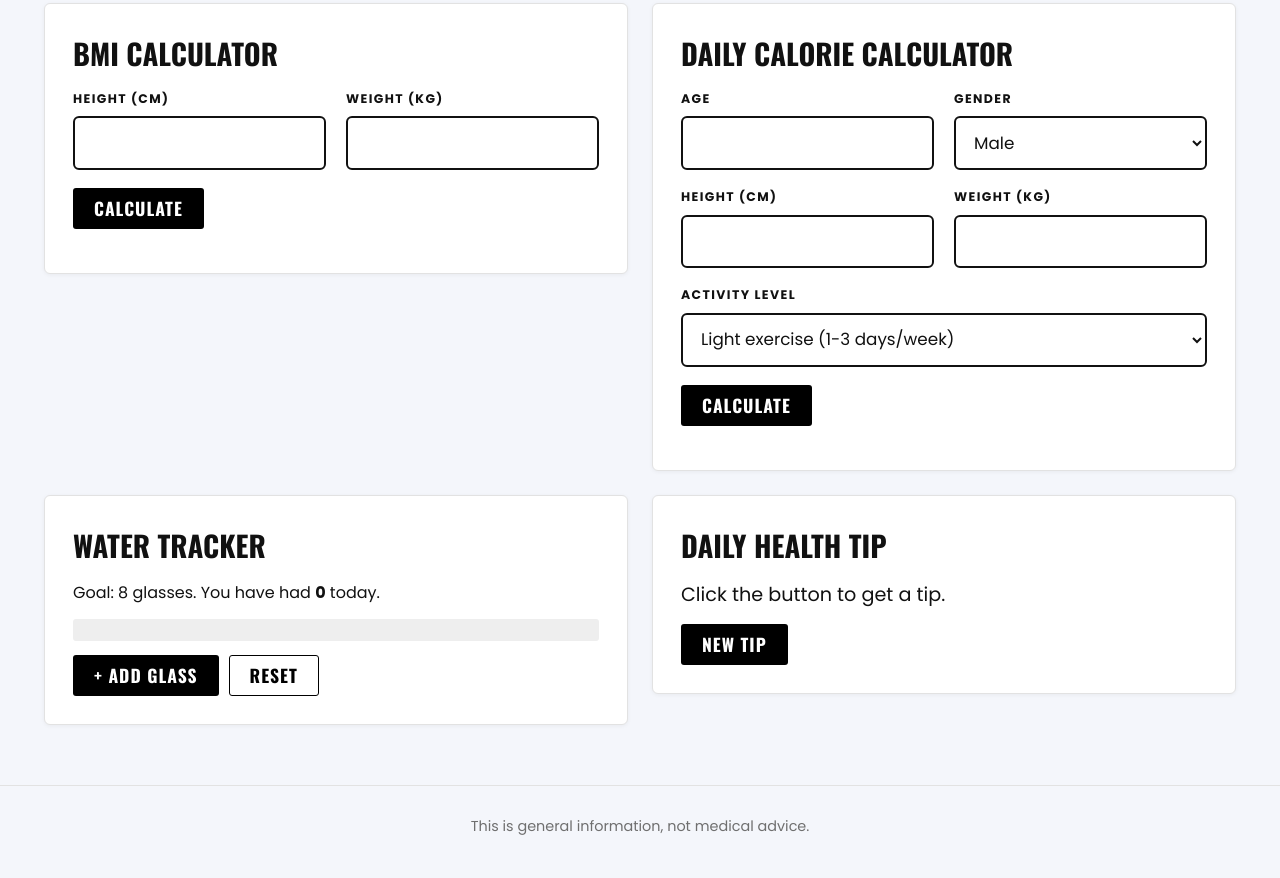
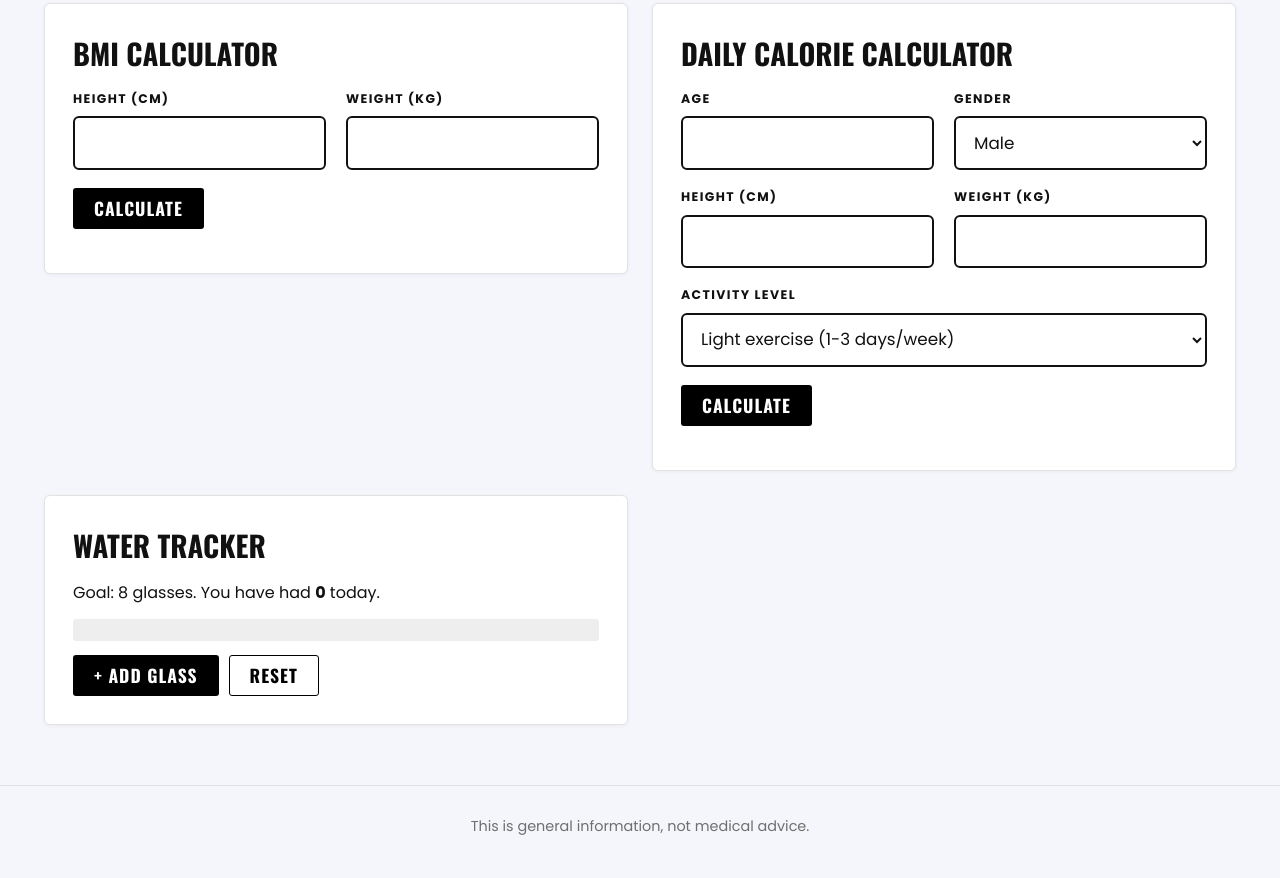
Before and after one commit to ChristinaPeterKessy/My-fitness-floors, a plain HTML site: page learn.html in a window 1280 px wide. Shown: the part 1617-2495 px from the top of the page. Drawn offline with nearby package versions, Linux system fonts and the light colour scheme.

Commit message:
Updated HTML

```diff
--- a/learn.html
+++ b/learn.html
@@ -34,7 +34,7 @@
 
     </div>
 
-    <!-- ===== Pick an activity ===== -->
+    <!-- Pick an activity -->
     <section id="activities">
       <h2 class="title" style="margin:60px 0 18px">Pick an activity</h2>
       <div class="btn-row" id="filters" style="margin-bottom:28px">
@@ -80,7 +80,7 @@
       <p class="muted small" style="margin-top:14px">Tip: click a card to see how to start.</p>
     </section>
 
-    <!-- ===== How to start ===== -->
+    <!--How to start-->
     <section id="how-to-start">
       <h2 class="section-title">How to start</h2>
       <div class="card">
@@ -100,7 +100,7 @@
       </div>
     </section>
 
-    <!-- ===== Weekly plan ===== -->
+    <!--Weekly plan-->
     <section id="weekly-plan">
       <h2 class="section-title">Sample weekly plan</h2>
       <div class="card">
@@ -117,13 +117,13 @@
       </div>
     </section>
 
-    <!-- ===== Health tools ===== -->
+    <!--Health tools-->
     <section id="health-tools">
       <h2 class="section-title">Health tools</h2>
       <p class="lead" style="margin:-8px 0 24px">Quick calculators to understand your body and your daily needs.</p>
 
       <div class="two-col">
-        <!-- BMI -->
+        <!--calculating BMI -->
         <div class="card">
           <h3 class="tool-title">BMI calculator</h3>
           <div class="form-grid">
@@ -166,14 +166,6 @@
           </div>
         </div>
 
-        <!-- Tip -->
-        <div class="card">
-          <h3 class="tool-title">Daily health tip</h3>
-          <p id="tipBox">Click the button to get a tip.</p>
-          <button class="btn btn-black btn-small" id="newTip">New tip</button>
-        </div>
-      </div>
-
 
 
     </section>
```
